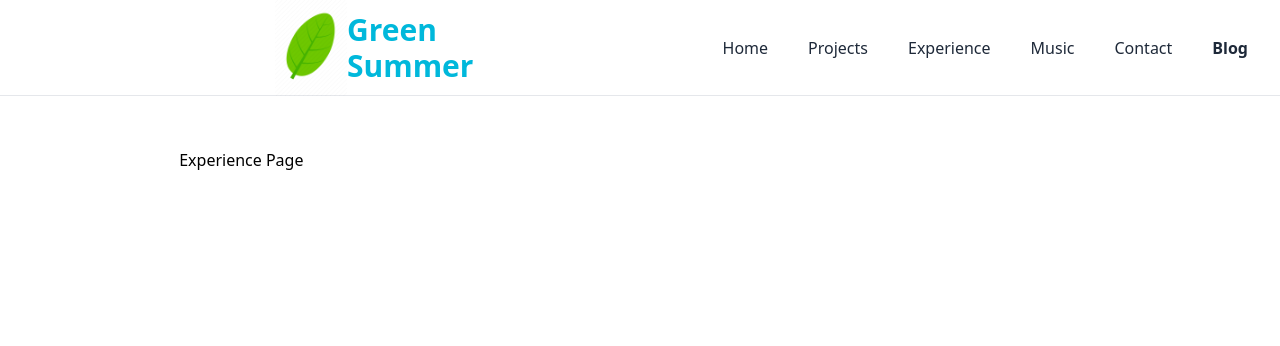
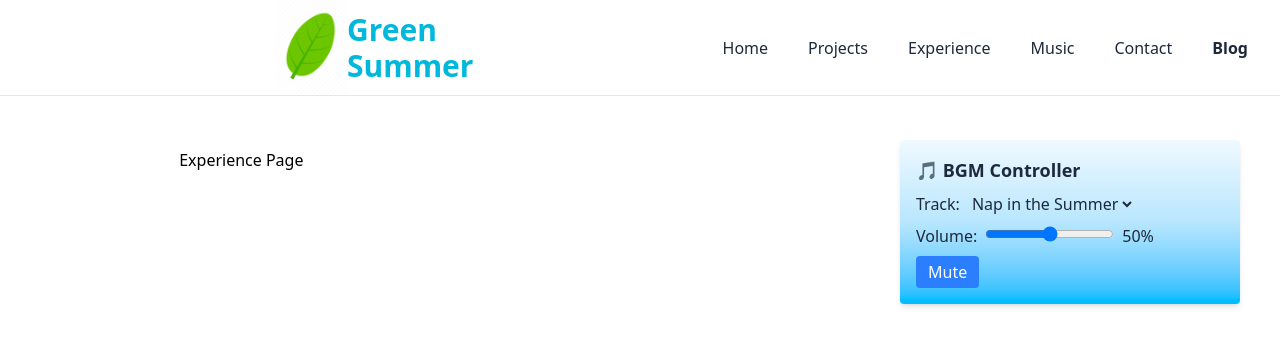
Before and after one commit to sivese/GreenSummer, a React (Vite) app: page /blog in a window 1280 px wide. Shown: the top 346 px of the page. Built offline with nearby package versions, Linux system fonts and the light colour scheme.

Commit message:
player beta 0.1

```diff
--- a/package.json
+++ b/package.json
@@ -15,6 +15,7 @@
     "green-summer": "file:",
     "react": "^19.1.0",
     "react-dom": "^19.1.0",
+    "react-draggable": "^4.4.6",
     "react-icons": "^5.5.0",
     "react-router-dom": "^7.6.0",
     "tailwindcss": "^4.1.5",
--- a/src/components/bgm-controller.tsx
+++ b/src/components/bgm-controller.tsx
@@ -6,11 +6,54 @@ function BgmController() {
 
     if(!context) return null;
 
+    const { isMuted, setIsMuted, volume, setVolume, track, setTrack } = context;
+
+    const tracks = [
+        { name: 'Nap in the Summer', file: '/bgm-wave.mp3' },
+    ];
+
     return (
-        <div className="bgm-controller">
-        <button className="bgm-button">Play</button>
-        <button className="bgm-button">Pause</button>
-        <button className="bgm-button">Stop</button>
+        <div className="bg-gradient-to-b from-sky-50 via-sky-200 to-sky-400 text-gray-800 p-4 rounded shadow-md">
+            <h2 className="text-lg font-bold mb-2">🎵 BGM Controller</h2>
+
+            {/* Track Selection */}
+            <label className="block mb-2">
+                Track:
+                <select
+                    value={track}
+                    onChange={(e) => setTrack(e.target.value)}
+                    className="ml-2"
+                >
+                    {tracks.map((t) => (
+                        <option key={t.file} value={t.file}>
+                            {t.name}
+                        </option>
+                    ))}
+                </select>
+            </label>
+
+            {/* Volume Slider */}
+            <label className="block mb-2">
+                Volume:
+                <input
+                    type="range"
+                    min="0"
+                    max="1"
+                    step="0.01"
+                    value={volume}
+                    onChange={(e) => setVolume(parseFloat(e.target.value))}
+                    className="ml-2"
+                />
+                <span className="ml-2">{Math.round(volume * 100)}%</span>
+            </label>
+
+            {/* Mute Button */}
+            <button
+                onClick={() => setIsMuted(!isMuted)}
+                className="bg-blue-500 text-white px-3 py-1 rounded hover:bg-blue-600"
+            >
+            {isMuted ? 'Unmute' : 'Mute'}
+            </button>
         </div>
     );
 }
--- a/src/components/bgm-player.tsx
+++ b/src/components/bgm-player.tsx
@@ -10,7 +10,11 @@ export const BGMContext = createContext<{
     setTrack: (track: string) => void;
 } | null>(null);
 
-function BgmPlayer() {
+type Props = {
+  children: React.ReactNode;
+};
+
+function BgmPlayer({ children }: Props) {
   const audioRef = useRef<HTMLAudioElement | null>(null);
   const [isMuted, setIsMuted] = useState(false);
   const [volume, setVolume] = useState(0.5);
@@ -30,30 +34,26 @@ function BgmPlayer() {
     if (!isMuted) {
       audio.play().catch(console.warn);
     }
+
     audioRef.current = audio;
 
     return () => {
       audio.pause();
-            audio.src = '/bgm-wave.mp3';
-        }
+      audio.src = '';
+    };
   }, [track]);
 
   useEffect(() => {
     if (audioRef.current) {
-            audioRef.current.volume = volume; // Set volume to 50%
+      audioRef.current.volume = volume;
     }
   }, [volume]);
 
   return (
-        <BGMContext.Provider value={{
-            audio: audioRef.current,
-            isMuted,
-            setIsMuted,
-            volume,
-            setVolume,
-            track,
-            setTrack
-        }}>
+    <BGMContext.Provider
+      value={{ audio: audioRef.current, isMuted, setIsMuted, volume, setVolume, track, setTrack }}
+    >
+      {children} {/* ✅ This allows controller (and rest of app) to use the context */}
     </BGMContext.Provider>
   );
 }
--- a/src/main.tsx
+++ b/src/main.tsx
@@ -6,6 +6,7 @@ import Projects from "./pages/projects";
 import Home from "./pages/home";
 import Experience from "./pages/experience";
 import BgmPlayer from "./components/bgm-player";
+import BgmController from "./components/bgm-controller";
 
 /*
     https://react.dev/learn/writing-markup-with-jsx
@@ -26,7 +27,11 @@ const router = createBrowserRouter([
 
 root.render(
     <React.StrictMode>
-        <BgmPlayer />
+        <BgmPlayer>
+        <div className="fixed w-85 top-35 right-10 z-10">
+            <BgmController />
+        </div>
         <RouterProvider router={router} />
+        </BgmPlayer>
     </React.StrictMode>
 )
```
Also changed, not shown: 1 other file (tests, documents, lock files or other folders). Lines whose indentation alone changed are shown as unchanged.
